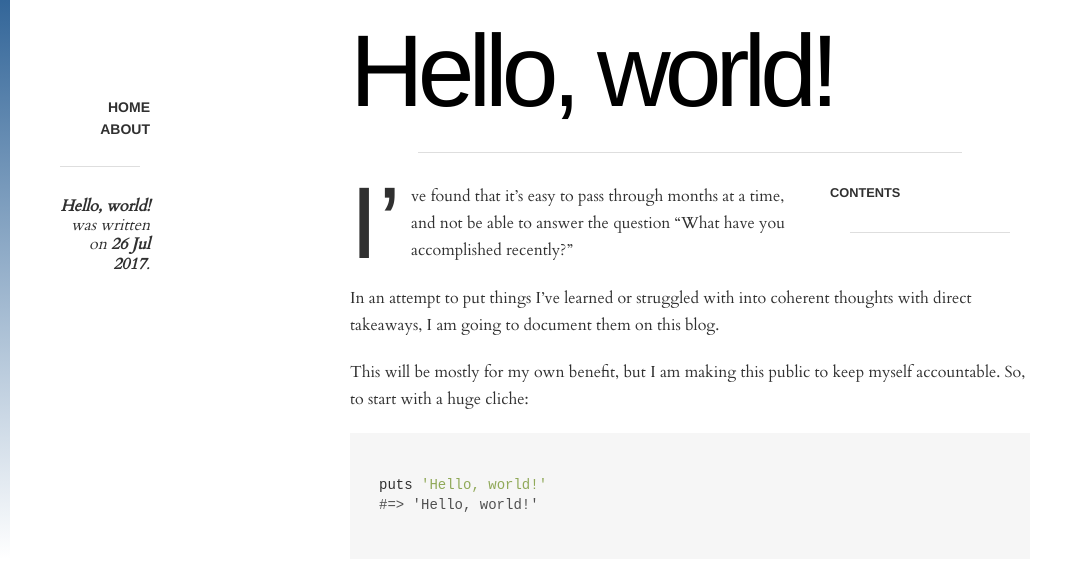
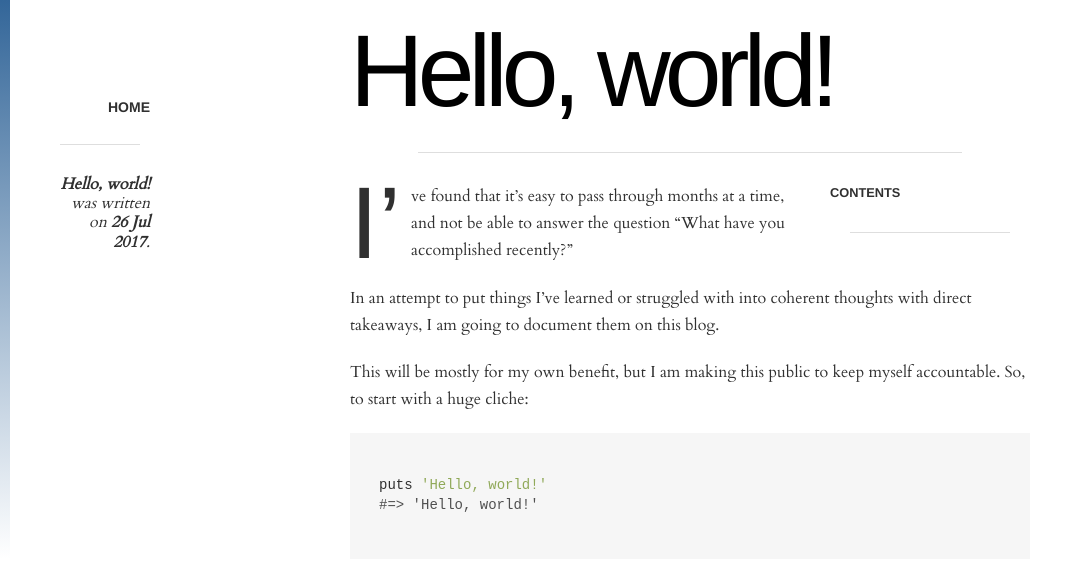
Before and after one commit to rsullivan00/blog, a Jekyll site: the page built from _posts/2017-07-25-hello-world.markdown, in a window 1280 px wide. Shown: the top 564 px of the page, without its empty margins (0-1087 px from the left). Built offline with Jekyll 4.4.1, drawn with Linux system fonts in a browser that asks for light colours.

Commit message:
Remove nav about link

```diff
--- a/_includes/nav.html
+++ b/_includes/nav.html
@@ -1,11 +1,7 @@
-{% assign about = site.pages | where:"name", "about.md"  | first %}
 <nav class='nav'>
   <ul>
     <li>
       <a href="/">Home</a>
     </li>
-    <li>
-      <a href="{{ about.url | relative_url }}">About</a>
-    </li>
   </ul>
 </nav>
```
